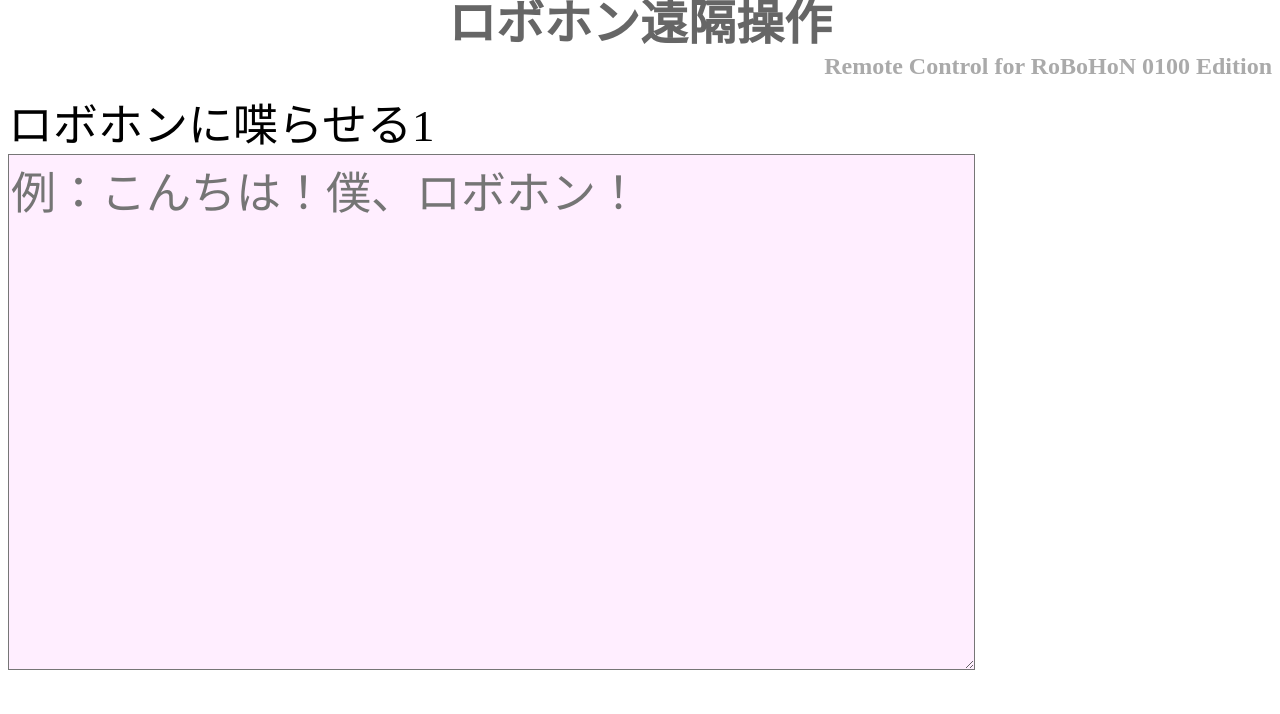
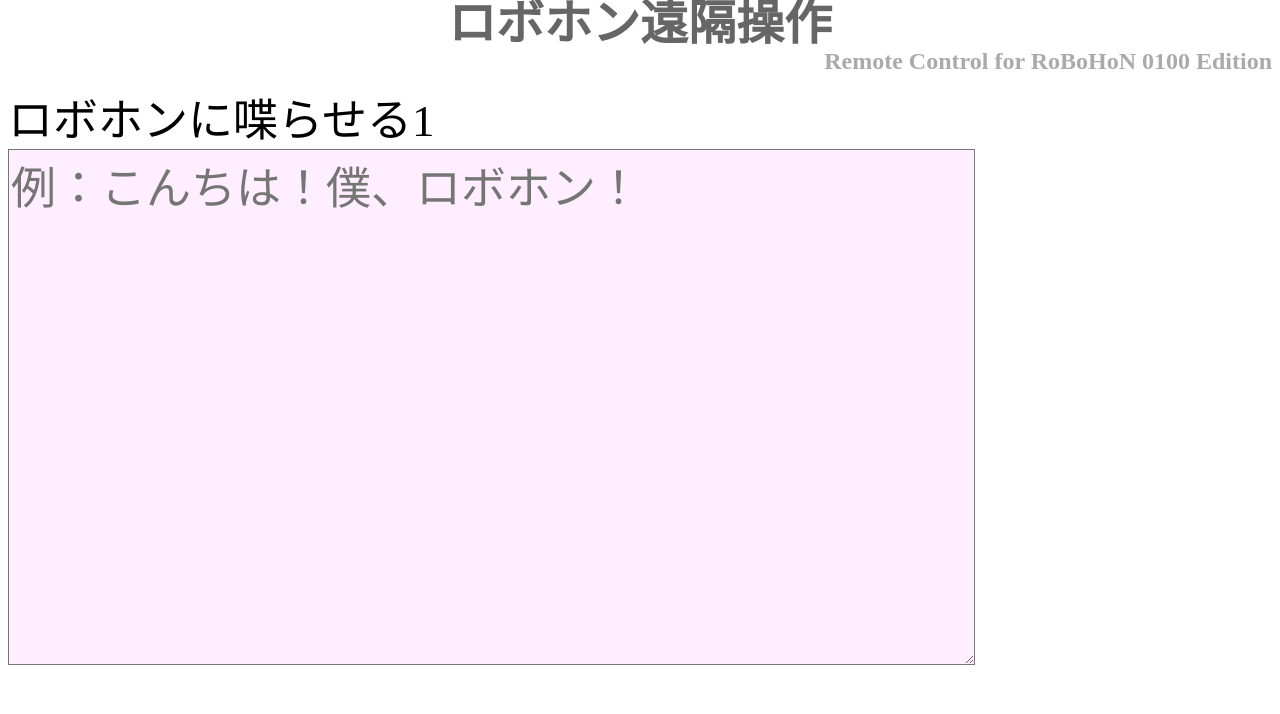
Before and after one commit to ncchs294/remoterobohon, a plain HTML site: page index.html in a window 1280 px wide. Shown: the top 714 px of the page. Drawn offline with nearby package versions, Linux system fonts and the light colour scheme.

Commit message:
Update index.html

```diff
--- a/index.html
+++ b/index.html
@@ -60,10 +60,9 @@
 <body>
 
 <h1>
-<font size="10" color="#666666">ロボホン遠隔操作</font>
+<font size="10" color="#666666">ロボホン遠隔操作</font><BR><BR>
 </h1>
 <h2>
-<BR><BR>
 <font size="5" color="#aaaaaa">Remote Control for RoBoHoN 0100 Edition</font>
 </h2>
 
```
